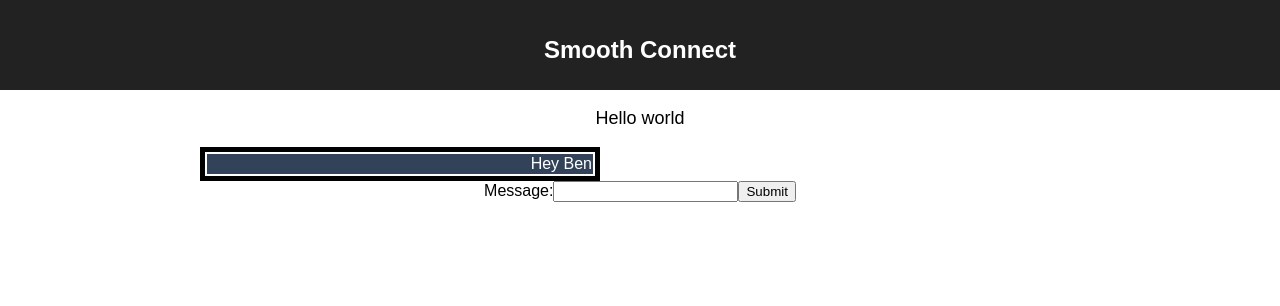
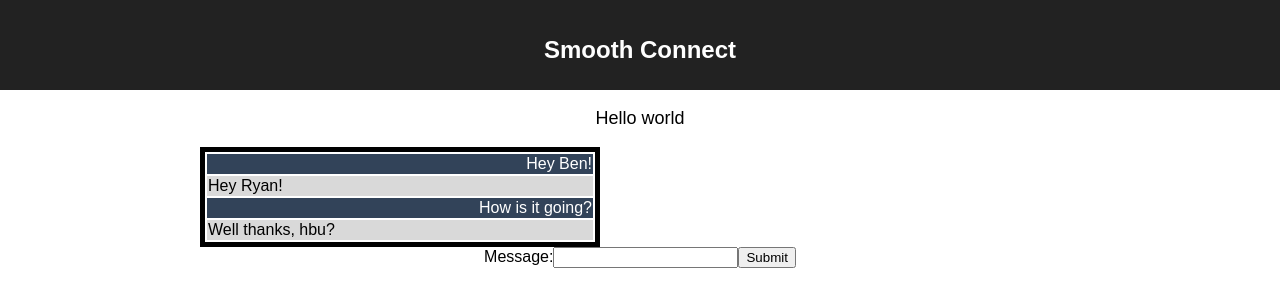
Before and after one commit to RyanNormanSchultz/smooth_connect, a React (Create React App) app in the folder my-app/: page / in a window 1280 px wide. Shown: the top 306 px of the page. Built offline with nearby package versions, Linux system fonts and the light colour scheme.

Commit message:
working chat history

```diff
--- a/my-app/src/App.js
+++ b/my-app/src/App.js
@@ -42,7 +42,7 @@ class ChatView extends Component {
 class InputChat extends Component {
   constructor(props){
     super(props);
-    this.state = {value: '', messages:[{content: 'Hey Ben',type:'self'}]};
+    this.state = {value: '', messages:props.chatHistory};
 
     this.handleChange = this.handleChange.bind(this);
     this.handleSubmit = this.handleSubmit.bind(this);
@@ -94,7 +94,7 @@ class App extends Component {
         <p className="App-intro">
           Hello world
         </p>
-        <InputChat />
+        <InputChat chatHistory={CHAT_LOG}/>
       </div>
     );
   }
```
